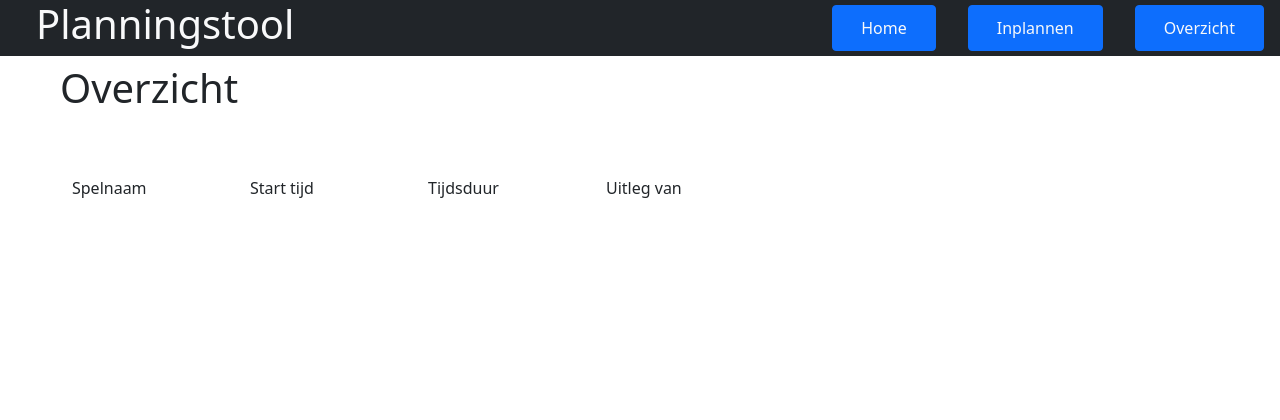
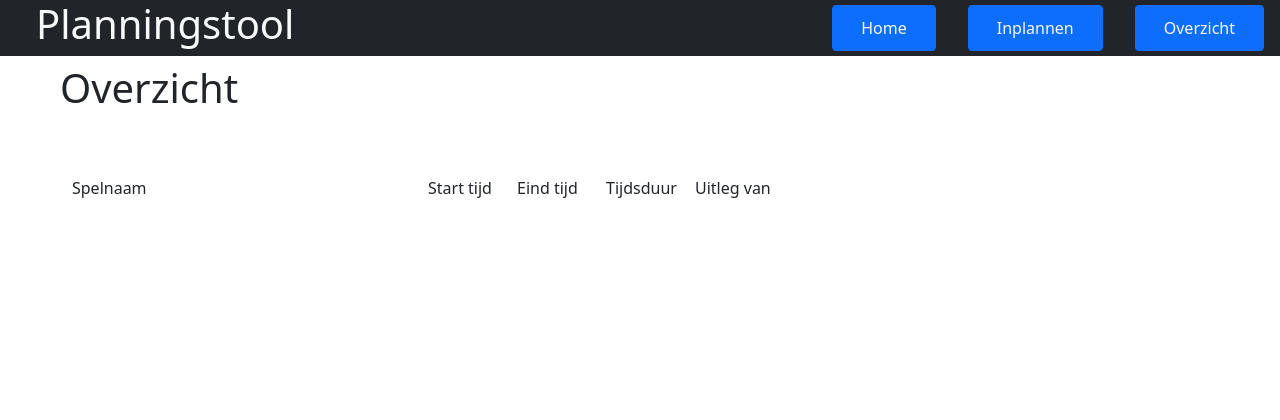
Before and after one commit to PeterVanKampen7/AO-B3-W7-O1-Planningstool, a PHP site: page /pages/overzicht.php in a window 1280 px wide. Shown: the top 420 px of the page. Run offline with PHP 8.4, Linux system fonts and the light colour scheme; data comes from the database, SQL or seed files in the repository; data that the repository does not hold is empty; some libraries are stand-ins or nearby versions.

Commit message:
Eindtijd op overzicht

```diff
--- a/pages/overzicht.php
+++ b/pages/overzicht.php
@@ -1,6 +1,6 @@
 <?php
     require("../includes/connect.php");
-    $query = "SELECT id, game_id, start_time, game_master FROM schedule";
+    $query = "SELECT id, game_id, start_time, end_time, game_master FROM schedule ORDER BY start_time ASC";
     $result = $conn->prepare($query);
     $result->execute();
     $schedule_all = $result->fetchAll();
@@ -35,9 +35,10 @@
 
         <div class="container row w-100 p-3">
             <div class="controls my-3 p-2 row d-flex flex-row">
-                <p class="col-2 align-content-center m-0">Spelnaam</p>
-                <p class="col-2 align-content-center m-0">Start tijd</p>
-                <p class="col-2 align-content-center m-0">Tijdsduur</p>
+                <p class="col-4 align-content-center m-0">Spelnaam</p>
+                <p class="col-1 align-content-center m-0">Start tijd</p>
+                <p class="col-1 align-content-center m-0">Eind tijd</p>
+                <p class="col-1 align-content-center m-0">Tijdsduur</p>
                 <p class="col-2 align-content-center m-0">Uitleg van</p>
             </div>
             <ul class="list-group">
@@ -46,12 +47,13 @@
                     foreach($schedule_all as $schedule){
                         ?>
                             <li class="list-group-item row d-flex flex-row align-items-center">
-                                <p class="game_name col-2 m-0"><?php echo $games[$schedule['game_id']]['name'] ?></p>
-                                <p class="start_time col-2 m-0"><?php echo $schedule['start_time'] ?></p>
-                                <p class="duration col-2 m-0"><?php echo $games[$schedule['game_id']]['play_minutes'] ?></p>
+                                <p class="game_name col-4 m-0"><?php echo $games[$schedule['game_id']]['name'] ?></p>
+                                <p class="start_time col-1 m-0"><?php echo $schedule['start_time'] ?></p>
+                                <p class="start_time col-1 m-0"><?php echo $schedule['end_time'] ?></p>
+                                <p class="duration col-1 m-0"><?php echo $games[$schedule['game_id']]['play_minutes'] . 'min' ?></p>
                                 <p class="gm col-2 m-0"><?php echo $schedule['game_master'] ?></p>
-                                <div class="controls row d-flex flex-row col-4">
-                                    <a href="planningitem.php?id=<?php echo $schedule['id']; ?>" class="btn btn-primary col-7 mx-1">Details</a>
+                                <div class="controls row d-flex flex-row col-3">
+                                    <a href="planningitem.php?id=<?php echo $schedule['id']; ?>" class="btn btn-primary col-6 mx-1">Details</a>
                                     <a href="../function/editor.php?id=<?php echo $schedule['id']; ?>" class="btn btn-secondary col-2 mx-1"><i class="fas fa-edit"></i></a>
                                     <a href="../function/deleter.php?id=<?php echo $schedule['id']; ?>" class="btn btn-danger col-2 mx-1"><i class="fas fa-trash"></i></a>
                                 </div>
```
